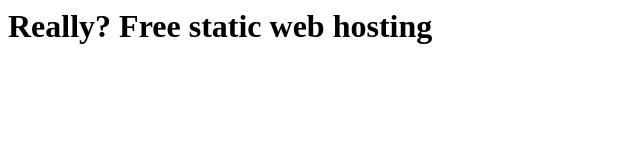
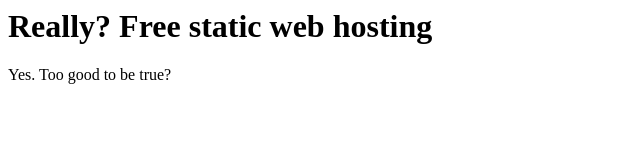
Before and after one commit to makzan/cm461-demo-website, a plain HTML site: page index.html in a window 1280 px wide. Shown: the whole page, without its empty margins (0-640 px from the left). Drawn offline with Linux system fonts and the light colour scheme.

Commit message:
Update index.html

```diff
--- a/index.html
+++ b/index.html
@@ -1 +1,2 @@
 <h1>Really? Free static web hosting</h1>
+<p>Yes. Too good to be true?</p>
```
